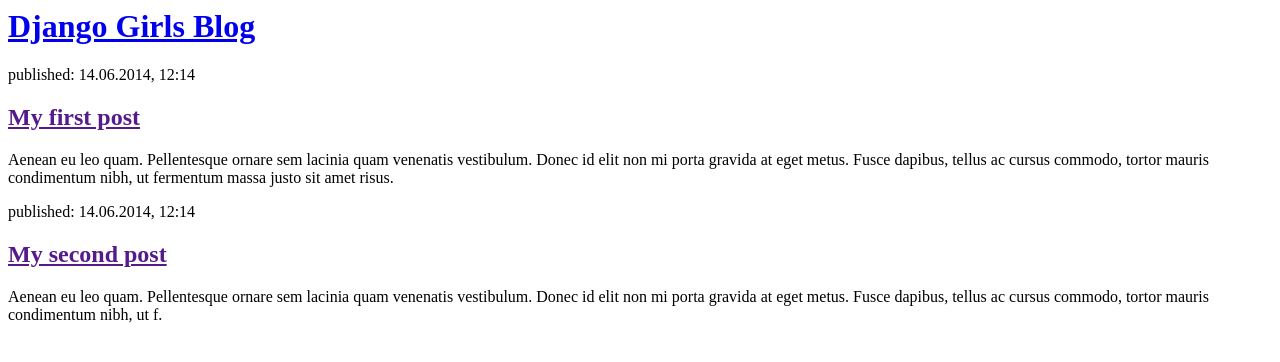
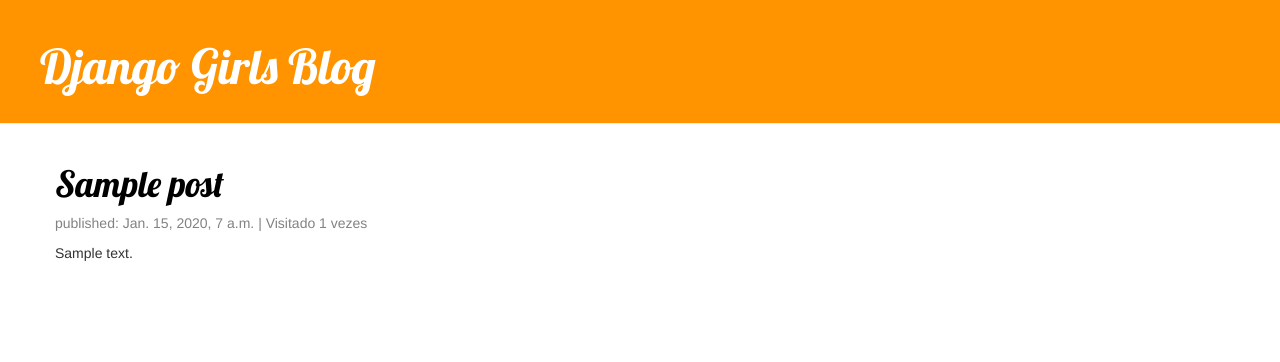
Before and after one commit to alegume/blog, a Django app: template blog/templates/blog/post_list.html in a window 1280 px wide. Shown: the top 362 px of the page. Run offline with Django 3.2, Linux system fonts and the light colour scheme; the template is opened without the code that fills it: values that come from a table or form of the project are taken from there, others are empty; tables that the repository leaves empty hold one stand-in row (values such as "Sample post"); some libraries are stand-ins or nearby versions.

Commit message:
ultima atualizacao

```diff
--- a/blog/models.py
+++ b/blog/models.py
@@ -11,6 +11,7 @@
             default=timezone.now)
     published_date = models.DateTimeField(
             blank=True, null=True)
+    visits = models.PositiveIntegerField(default=0)
 
     def publish(self):
         self.published_date = timezone.now()
--- /dev/null
+++ b/blog/static/css/blog.css
@@ -0,0 +1,46 @@
+.page-header {
+    background-color: #ff9400;
+    margin-top: 0;
+    padding: 20px 20px 20px 40px;
+}
+
+.page-header h1, .page-header h1 a, .page-header h1 a:visited, .page-header h1 a:active {
+    color: #ffffff;
+    font-size: 36pt;
+    text-decoration: none;
+}
+
+.content {
+    margin-left: 40px;
+}
+
+h1, h2, h3, h4 {
+    font-family: 'Lobster', cursive;
+}
+
+.date {
+    color: #828282;
+}
+
+.save {
+    float: right;
+}
+
+.post-form textarea, .post-form input {
+    width: 100%;
+}
+
+.top-menu, .top-menu:hover, .top-menu:visited {
+    color: #ffffff;
+    float: right;
+    font-size: 26pt;
+    margin-right: 20px;
+}
+
+.post {
+    margin-bottom: 70px;
+}
+
+.post h1 a, .post h1 a:visited {
+    color: #000000;
+}
--- /dev/null
+++ b/blog/templates/blog/base.html
@@ -0,0 +1,29 @@
+{% load staticfiles %}
+
+<html>
+    <head>
+        <link rel="stylesheet" href="//maxcdn.bootstrapcdn.com/bootstrap/3.2.0/css/bootstrap.min.css">
+        <link rel="stylesheet" href="//maxcdn.bootstrapcdn.com/bootstrap/3.2.0/css/bootstrap-theme.min.css">
+        <link href="//fonts.googleapis.com/css?family=Lobster&subset=latin,latin-ext" rel="stylesheet" type="text/css">
+        <link rel="stylesheet" href="{% static 'css/blog.css' %}">
+
+        <title>Django Girls blog</title>
+    </head>
+    <body>
+
+        <div class="page-header">
+            <h1><a href="/">Django Girls Blog</a></h1>
+        </div>
+
+
+        <div class="content container">
+            <div class="row">
+                <div class="col-md-8">
+                    {% block content %}
+                    {% endblock %}
+                </div>
+            </div>
+        </div>
+
+    </body>
+</html>
--- a/blog/templates/blog/post_list.html
+++ b/blog/templates/blog/post_list.html
@@ -1,22 +1,13 @@
-<html>
-    <head>
-        <title>Django Girls blog</title>
-    </head>
-    <body>
-        <div>
-            <h1><a href="/">Django Girls Blog</a></h1>
+{% extends 'blog/base.html' %}
+
+{% block content %}
+    {% for post in posts %}
+        <div class="post">
+            <h1><a href="{% url 'post_detail' pk=post.pk %}">{{ post.title }}</a></h1>
+            <div class="date">
+                <p>published: {{ post.published_date }} | Visitado {{ post.visits }} vezes</p>
+            </div>
+            <p>{{ post.text|linebreaksbr }}</p>
         </div>
-
-        <div>
-            <p>published: 14.06.2014, 12:14</p>
-            <h2><a href="">My first post</a></h2>
-            <p>Aenean eu leo quam. Pellentesque ornare sem lacinia quam venenatis vestibulum. Donec id elit non mi porta gravida at eget metus. Fusce dapibus, tellus ac cursus commodo, tortor mauris condimentum nibh, ut fermentum massa justo sit amet risus.</p>
-        </div>
-
-        <div>
-            <p>published: 14.06.2014, 12:14</p>
-            <h2><a href="">My second post</a></h2>
-            <p>Aenean eu leo quam. Pellentesque ornare sem lacinia quam venenatis vestibulum. Donec id elit non mi porta gravida at eget metus. Fusce dapibus, tellus ac cursus commodo, tortor mauris condimentum nibh, ut f.</p>
-        </div>
-    </body>
-</html>
+    {% endfor %}
+{% endblock %}
--- a/blog/urls.py
+++ b/blog/urls.py
@@ -3,4 +3,5 @@
 
 urlpatterns = [
     url(r'^$', views.post_list, name='post_list'),
+    url(r'^post/(?P<pk>\d+)/$', views.post_detail, name='post_detail')
 ]
```
Also changed, not shown: blog/templates/blog/post_detail.html (added, +11 -0 lines), blog/views.py (+15 -2 lines), blog/migrations/0002_post_visits.py (added), blog/migrations/0003_auto_20180313_1656.py (added).
